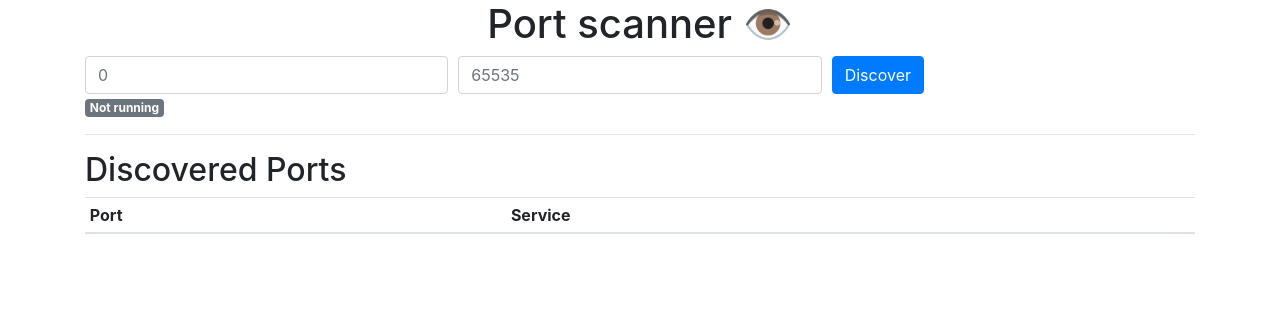
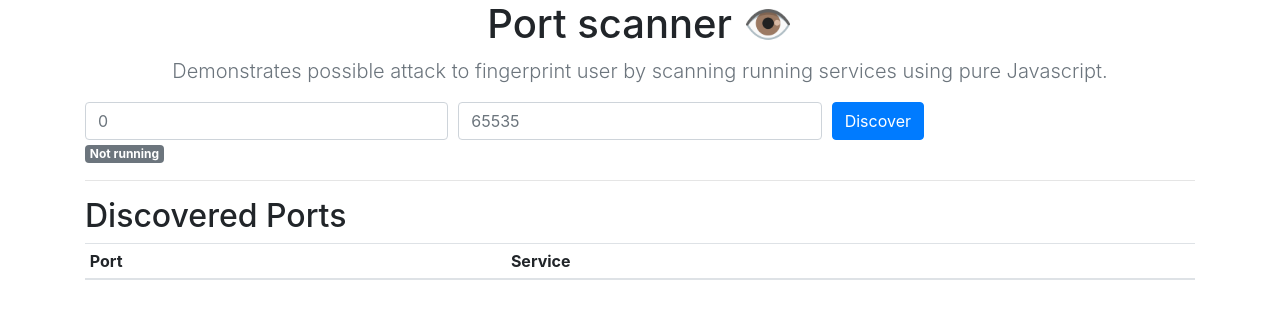
Before and after one commit to ultimatecoder/chatur, a website: page javascript_port_scanner/source/html/index.html in a window 1280 px wide. Drawn offline with Linux system fonts and the light colour scheme; files that its build step writes are made by us from their sources; files whose address does not match are found by name.

Commit message:
Adding description of tool

```diff
--- a/javascript_port_scanner/source/html/index.html
+++ b/javascript_port_scanner/source/html/index.html
@@ -11,6 +11,9 @@
   <body>
     <div class="text-center">
       <h1>Port scanner 👁️</h1>
+      <p class="lead text-secondary">
+        Demonstrates possible attack to fingerprint user by scanning running services using pure Javascript.
+      </p>
     </div>
     <div class="container">
       <div class="row">
```
